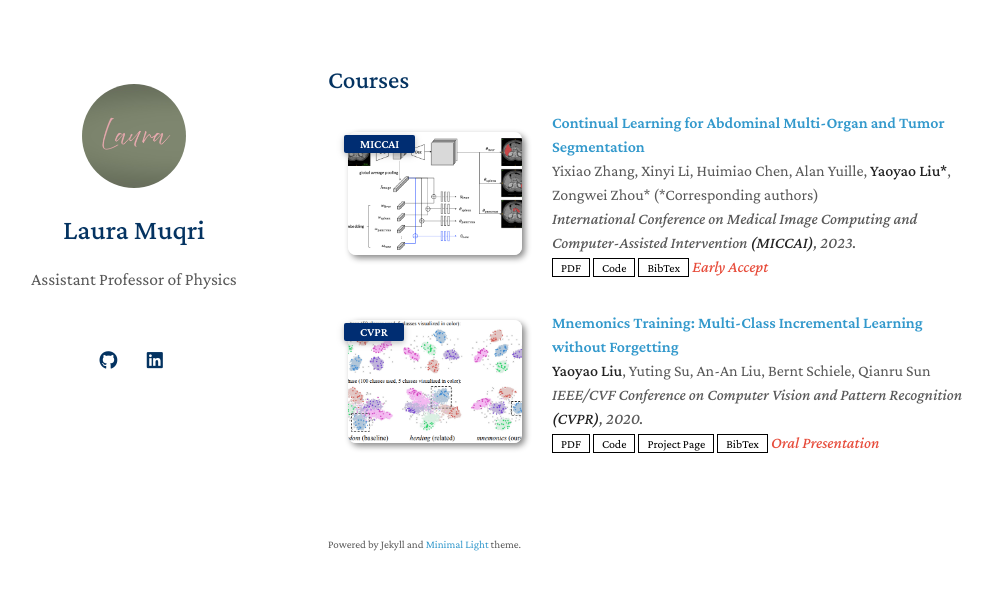
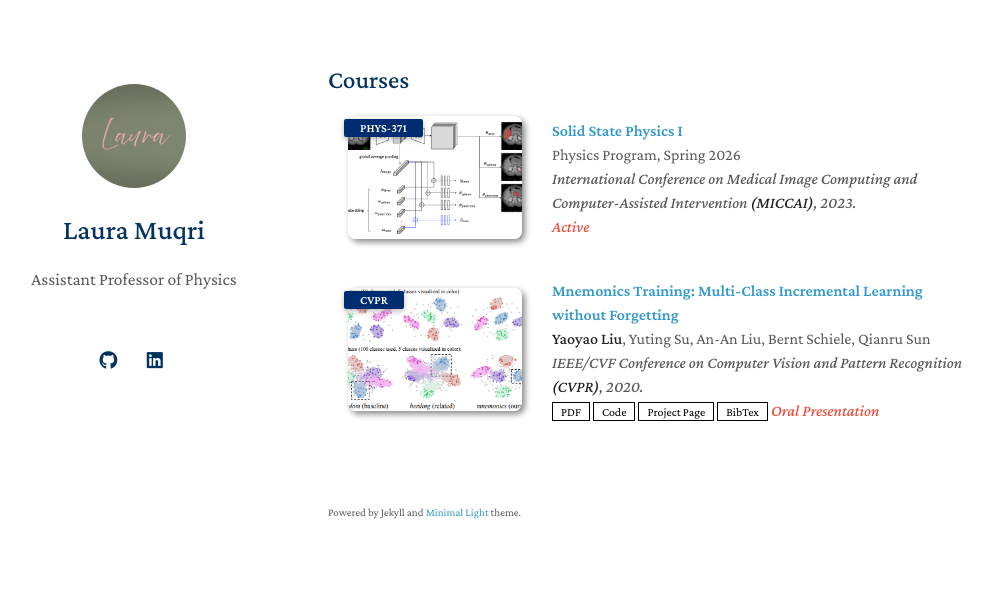
Before and after one commit to LauraMuqri/LauraMuqri.github.io, a Jekyll site: the page built from index.md, in a window 1280 px wide. Shown: the top 590 px of the page, without its empty margins (142-1135 px from the left). Built offline with Jekyll 4.4.1, drawn with Linux system fonts in a browser that asks for light colours; a style sheet for code colours, icons or effects is not loaded.

Commit message:
Update publications.yml

```diff
--- a/_data/publications.yml
+++ b/_data/publications.yml
@@ -1,14 +1,14 @@
 main:
 
-  - title: Continual Learning for Abdominal Multi-Organ and Tumor Segmentation
-    authors: Yixiao Zhang, Xinyi Li, Huimiao Chen, Alan Yuille, <strong>Yaoyao Liu*</strong>, Zongwei Zhou* (*Corresponding authors)
-    conference_short: MICCAI
+  - title: Solid State Physics I
+    authors: Physics Program, Spring 2026
+    conference_short: PHYS-371
     conference: International Conference on Medical Image Computing and Computer-Assisted Intervention <strong>(MICCAI)</strong>, 2023.
-    pdf: https://arxiv.org/pdf/2306.00988.pdf
-    code: https://github.com/MrGiovanni/ContinualLearning
-    bibtex: https://bib.yliu.me/MICCAI23.txt
+    Syllabus: https://arxiv.org/pdf/2306.00988.pdf
+    Lecture Notes: https://bib.yliu.me/MICCAI23.txt
+    Codes: https://github.com/LauraMuqri/Solid-State-Physics
     image: ./assets/img/teaser_example_2.png
-    notes: Early Accept
+    notes: Active
 
   - title: "Mnemonics Training: Multi-Class Incremental Learning without Forgetting"
     authors: <strong>Yaoyao Liu</strong>, Yuting Su, An-An Liu, Bernt Schiele, Qianru Sun
```
